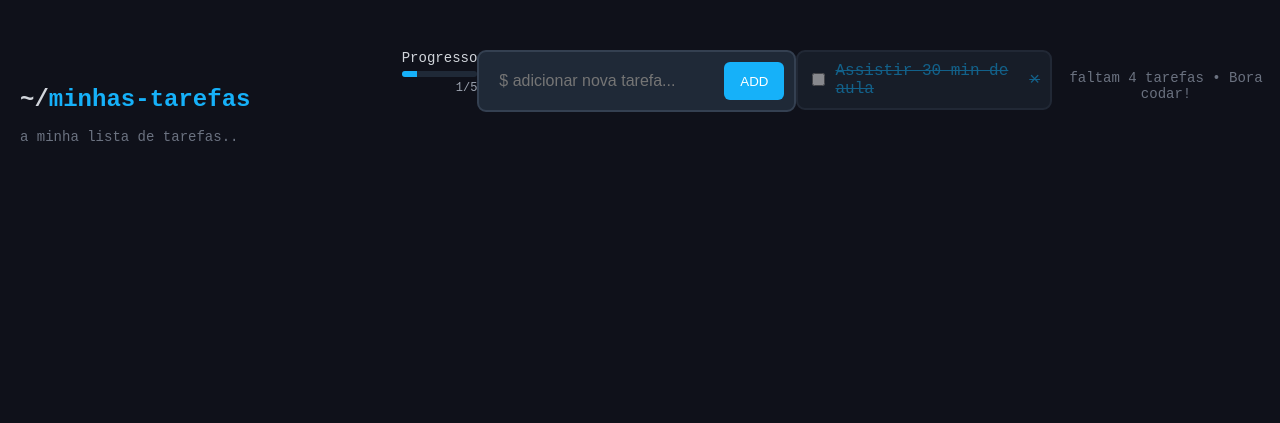
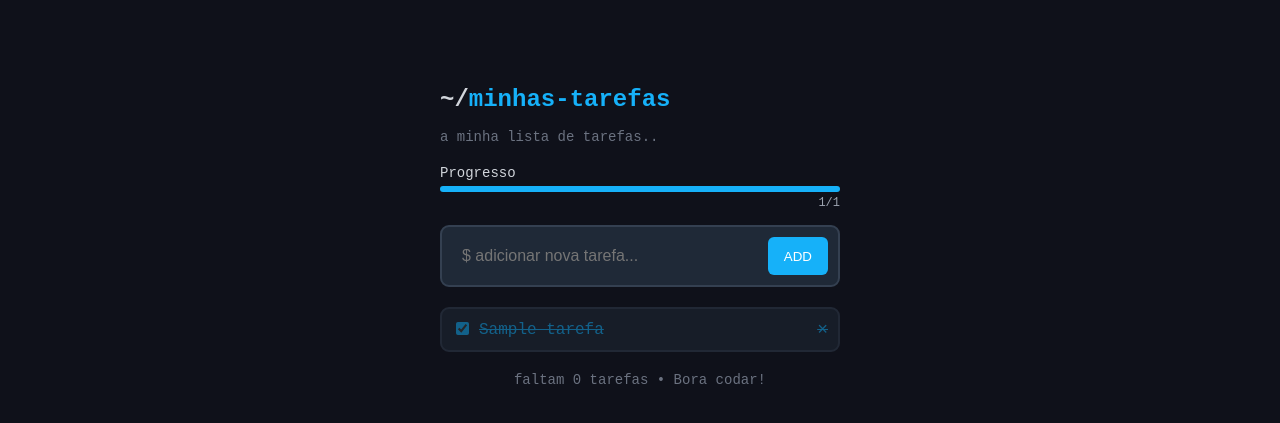
Before and after one commit to carreiranicolas/project-to-do-list, a Django app: page / in a window 1280 px wide. Shown: the top 423 px of the page. Run offline with Django 5.2, Linux system fonts and the light colour scheme; tables that the repository leaves empty hold one stand-in row (values such as "Sample post").

Commit message:
Feita toda a parte dinamica e persistencia dos dados, agora falta só a parte de atualizar tarefa e excluir tarefa

```diff
--- a/tarefas/templates/tarefas/base.html
+++ b/tarefas/templates/tarefas/base.html
@@ -13,12 +13,14 @@
         <h1 class="title">~/<span class="highlight">minhas-tarefas</span></h1>
         <p class="date">a minha lista de tarefas..</p>
 
-    </div>
-
-    {% block corpo %}
+        {% block corpo %}
 
 
 
-    {% endblock %}
+        {% endblock %}
+
+    </div>
+
+
 </body>
 </html>
--- a/tarefas/templates/tarefas/home.html
+++ b/tarefas/templates/tarefas/home.html
@@ -4,32 +4,54 @@
 
 {% block corpo %}
 
+
+
     <div class="progress-container">
         <label>Progresso</label>
         <div class="progress-bar">
-        <div class="progress" style="width: 20%;"></div>
+            <div class="progress" style="width: {{ pct }}%;"></div>
         </div>
-    <div class="progress-count">1/5</div>
+        <div class="progress-count">{{ completed_tasks }}/{{ total_tasks }}</div>
     </div>
 
-<form class="task-form" method="POST">
-    <input name="label" type="text" placeholder="$ adicionar nova tarefa..." required autofocus />
+    <form class="task-form" method="POST" action="{% url 'add' %}">
+        {% csrf_token %}
+        <input name="nome" type="text" placeholder="$ adicionar nova tarefa..." required autofocus />
         <button type="submit">ADD</button>
     </form>
 
+
+    {% if tasks %}
+
     <ul class="task-list">
 
-    <li class="completed">
+        {% for task in tasks %}
+
+        <li class="{% if task.feita == True %}completed{% endif %}">
             <form method="POST">
+                {% csrf_token %}
 
-            <input type="checkbox" onChange="this.form.submit()"/>
+                <input type="checkbox" onChange="this.form.submit()"
+                {% if task.feita == True %}checked{% endif %}/>
             </form>
-        <span>Assistir 30 min de aula</span>
+            <span>{{ task.nome }}</span>
             <a href="" class="delete">×</a>
         </li>
 
+        {% endfor %}
+
     </ul>
-<p class="footer">faltam 4 tarefas • Bora codar!</p>
+
+    <p class="footer">faltam {{ remaining_tasks }} tarefa{% if remaining_tasks != 1 %}s{% endif %} • Bora codar!</p>
+
+    {% else %}
+
+    <p class="footer">Nenhuma tarefa ainda!</p>
+
+
+    {% endif %}
+
+
 
 
 {% endblock %}
--- a/tarefas/urls.py
+++ b/tarefas/urls.py
@@ -3,5 +3,6 @@ from . import views
 
 
 urlpatterns = [
-    path('', views.home, name='home')
+    path('', views.home, name='home'),
+    path('add', views.add, name='add')
 ]
--- a/tarefas/views.py
+++ b/tarefas/views.py
@@ -1,6 +1,44 @@
-from django.shortcuts import render
+from django.shortcuts import render, redirect
+from .models import Tarefas
+from .forms import TarefasForm
 
 # Create your views here.
 
 def home(request):
-    return render(request, 'tarefas/home.html')
+    tasks = Tarefas.objects.all()
+    total_tasks = len(tasks)
+    completed_tasks = 0
+    remaining_tasks = 0
+    pct = 0
+
+    for task in tasks:
+        if task.feita == True:
+            completed_tasks += 1
+
+
+    remaining_tasks = total_tasks - completed_tasks
+
+
+    if total_tasks >= 1:
+        pct = (completed_tasks/total_tasks) * 100
+
+
+
+    return render(
+        request,
+        'tarefas/home.html',
+        {
+            'tasks': tasks,
+            'total_tasks': total_tasks,
+            'completed_tasks': completed_tasks,
+            'remaining_tasks': remaining_tasks,
+            'pct': pct
+
+        })
+
+def add(request):
+    form = TarefasForm(request.POST)
+
+    if form.is_valid():
+        form.save()
+    return redirect('home')
```
Also changed, not shown: tarefas/forms.py (added, +7 -0 lines). Lines whose indentation alone changed are shown as unchanged.
